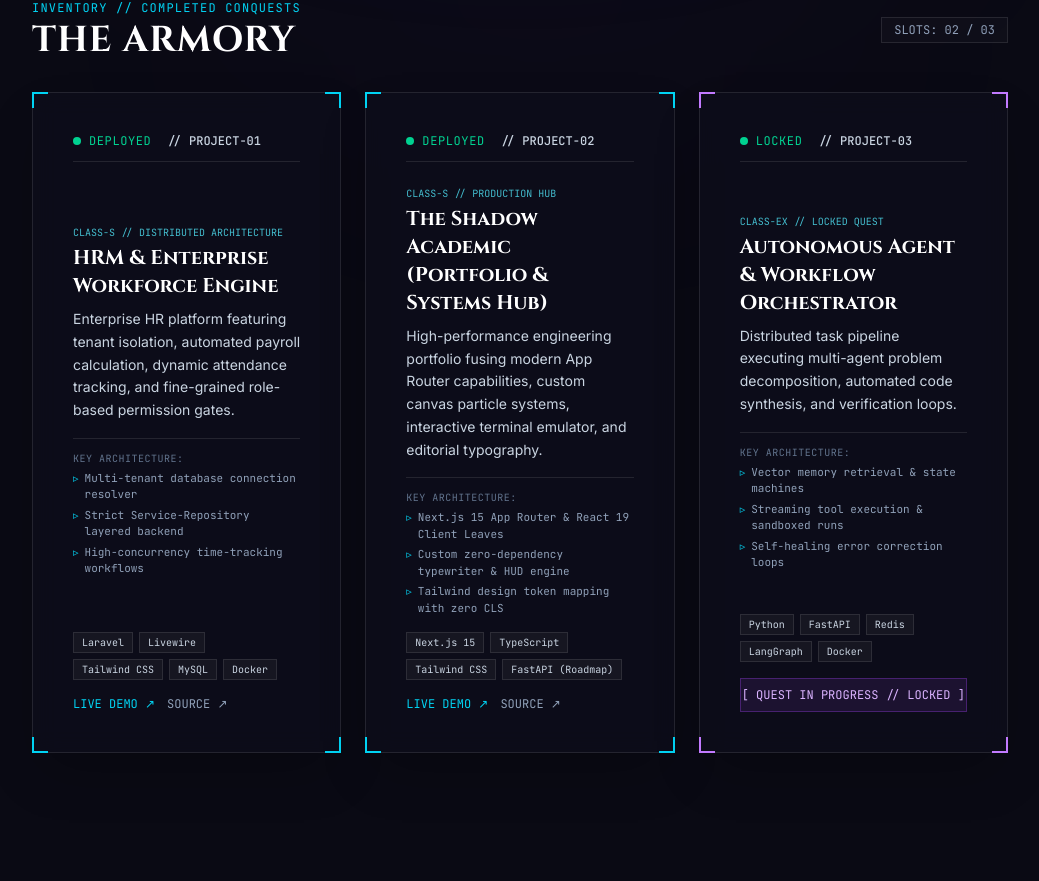
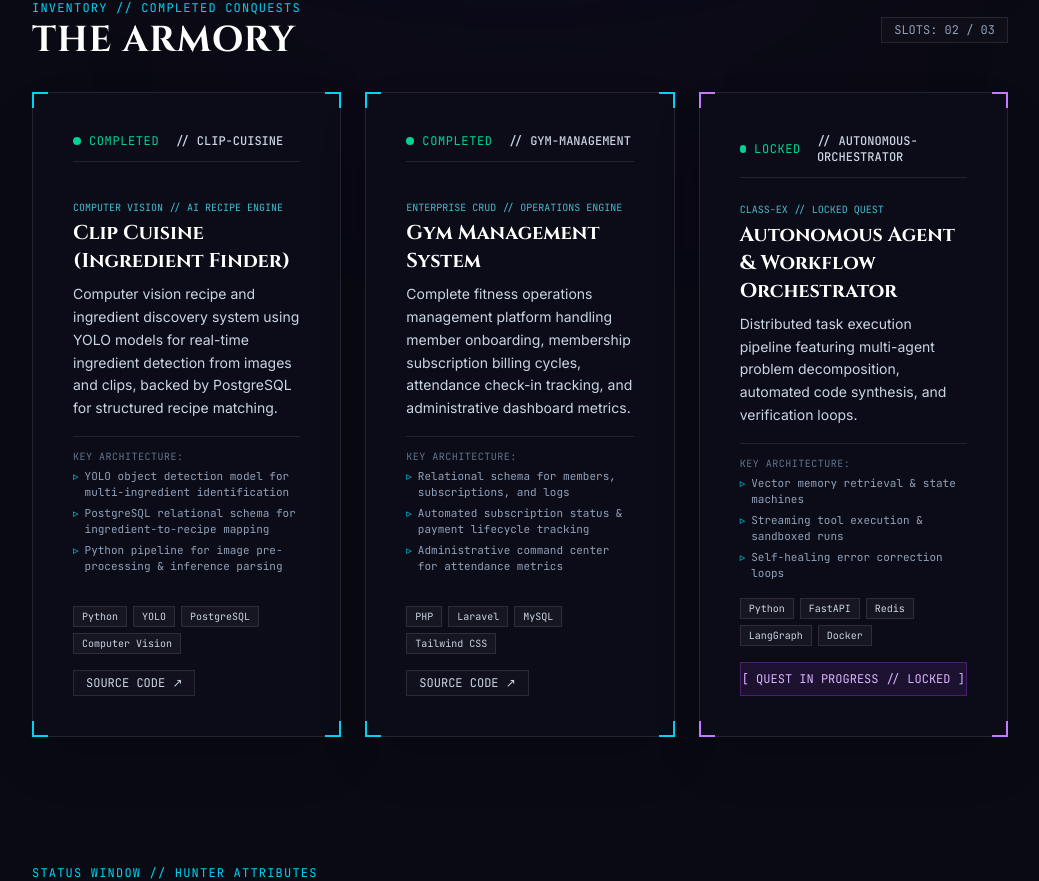
Before and after one commit to Nischeal/Portfolio-website, a Next.js app in the folder frontend/: page / in a window 1280 px wide. Shown: the part 735-1616 px from the top of the page, without its empty margins (120-1159 px from the left). Built offline with nearby package versions, Linux system fonts and the light colour scheme.

Commit message:
docs: save real project references and content realignment docs

```diff
--- a/frontend/src/components/sections/ArmorySection.tsx
+++ b/frontend/src/components/sections/ArmorySection.tsx
@@ -3,46 +3,44 @@ import { SystemWindow } from "@/components/ui/SystemWindow";
 
 const FEATURED_PROJECTS: Project[] = [
   {
-    id: "project-01",
-    title: "HRM & Enterprise Workforce Engine",
-    classification: "CLASS-S // DISTRIBUTED ARCHITECTURE",
-    category: "Full-Stack Enterprise System",
+    id: "clip-cuisine",
+    title: "Clip Cuisine (Ingredient Finder)",
+    classification: "COMPUTER VISION // AI RECIPE ENGINE",
+    category: "AI & Computer Vision",
     description:
-      "Enterprise HR platform featuring tenant isolation, automated payroll calculation, dynamic attendance tracking, and fine-grained role-based permission gates.",
+      "Computer vision recipe and ingredient discovery system using YOLO models for real-time ingredient detection from images and clips, backed by PostgreSQL for structured recipe matching.",
     architectureHighlights: [
-      "Multi-tenant database connection resolver",
-      "Strict Service-Repository layered backend",
-      "High-concurrency time-tracking workflows",
+      "YOLO object detection model for multi-ingredient identification",
+      "PostgreSQL relational schema for ingredient-to-recipe mapping",
+      "Python pipeline for image pre-processing & inference parsing",
     ],
-    techStack: ["Laravel", "Livewire", "Tailwind CSS", "MySQL", "Docker"],
+    techStack: ["Python", "YOLO", "PostgreSQL", "Computer Vision"],
     status: "Completed",
-    githubUrl: "https://github.com",
-    liveUrl: "#",
+    githubUrl: "https://github.com/Nischeal/Ingredient_finder",
   },
   {
-    id: "project-02",
-    title: "The Shadow Academic (Portfolio & Systems Hub)",
-    classification: "CLASS-S // PRODUCTION HUB",
-    category: "Full-Stack Web & AI Interface",
+    id: "gym-management",
+    title: "Gym Management System",
+    classification: "ENTERPRISE CRUD // OPERATIONS ENGINE",
+    category: "Full-Stack Web Application",
     description:
-      "High-performance engineering portfolio fusing modern App Router capabilities, custom canvas particle systems, interactive terminal emulator, and editorial typography.",
+      "Complete fitness operations management platform handling member onboarding, membership subscription billing cycles, attendance check-in tracking, and administrative dashboard metrics.",
     architectureHighlights: [
-      "Next.js 15 App Router & React 19 Client Leaves",
-      "Custom zero-dependency typewriter & HUD engine",
-      "Tailwind design token mapping with zero CLS",
+      "Relational schema for members, subscriptions, and logs",
+      "Automated subscription status & payment lifecycle tracking",
+      "Administrative command center for attendance metrics",
     ],
-    techStack: ["Next.js 15", "TypeScript", "Tailwind CSS", "FastAPI (Roadmap)"],
+    techStack: ["PHP", "Laravel", "MySQL", "Tailwind CSS"],
     status: "Completed",
-    githubUrl: "https://github.com",
-    liveUrl: "https://nischal.info.np",
+    githubUrl: "https://github.com/Nischeal/Gym-Management-System",
   },
   {
-    id: "project-03",
+    id: "autonomous-orchestrator",
     title: "Autonomous Agent & Workflow Orchestrator",
     classification: "CLASS-EX // LOCKED QUEST",
     category: "Autonomous Systems & Generative AI",
     description:
-      "Distributed task pipeline executing multi-agent problem decomposition, automated code synthesis, and verification loops.",
+      "Distributed task execution pipeline featuring multi-agent problem decomposition, automated code synthesis, and verification loops.",
     architectureHighlights: [
       "Vector memory retrieval & state machines",
       "Streaming tool execution & sandboxed runs",
@@ -75,7 +73,7 @@ export function ArmorySection() {
           <SystemWindow
             key={project.id}
             title={project.id.toUpperCase()}
-            statusBadge={project.status === "Locked" ? "LOCKED" : "DEPLOYED"}
+            statusBadge={project.status === "Locked" ? "LOCKED" : "COMPLETED"}
             glowColor={project.status === "Locked" ? "purple" : "cyan"}
             className="flex flex-col justify-between"
           >
@@ -138,9 +136,9 @@ export function ArmorySection() {
                       href={project.githubUrl}
                       target="_blank"
                       rel="noopener noreferrer"
-                      className="text-slate-400 hover:text-white transition-colors"
+                      className="text-slate-300 hover:text-cyan-400 transition-colors border border-white/10 px-3 py-1 bg-white/[0.02]"
                     >
-                      SOURCE ↗
+                      SOURCE CODE ↗
                     </a>
                   )}
                 </div>
```
Also changed, not shown: 6 other files (tests, documents, lock files or other folders).
